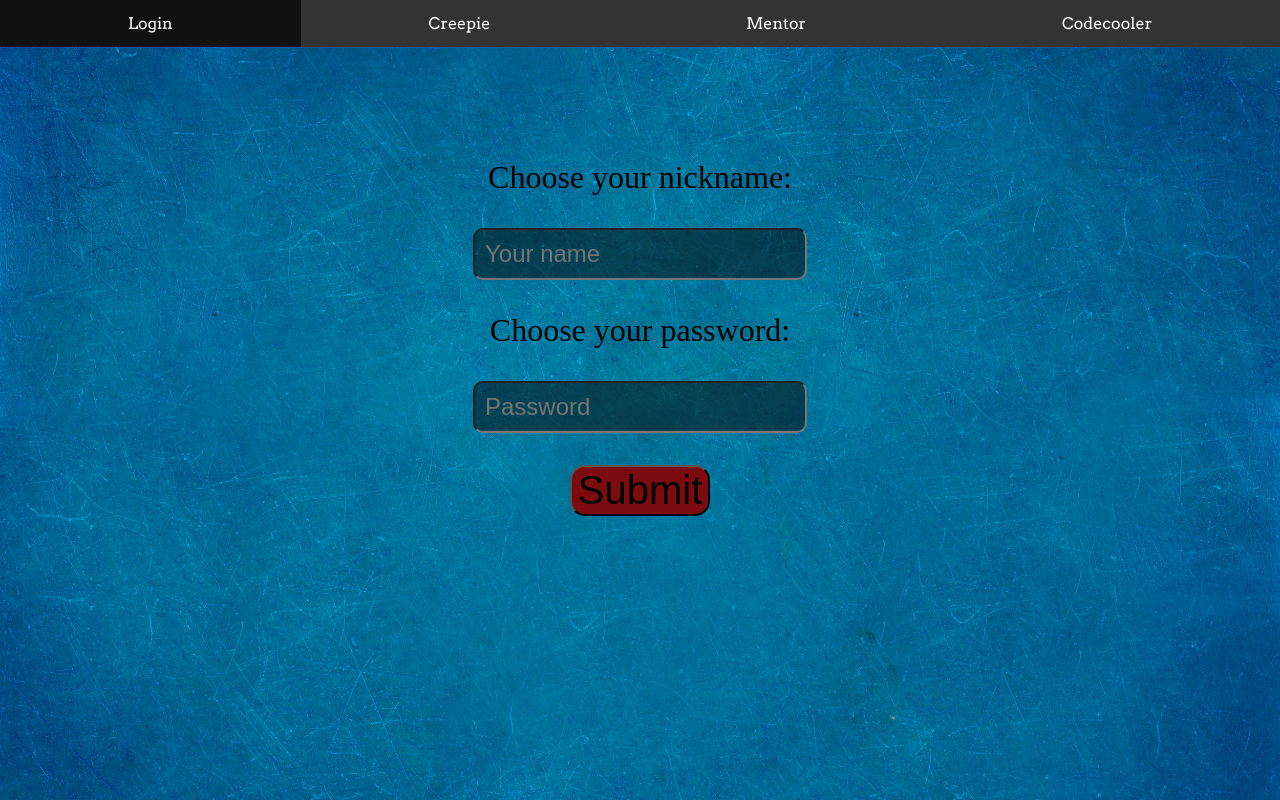
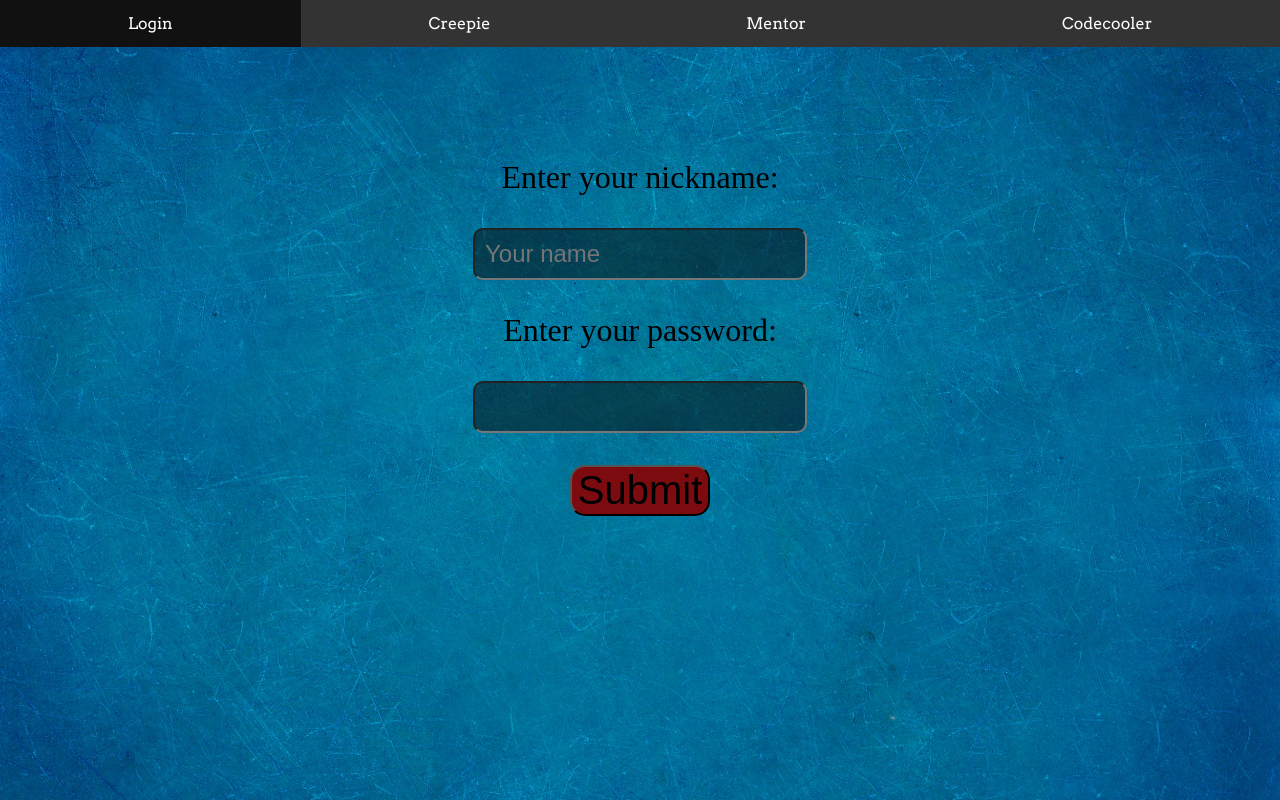
Before and after one commit to KamilKiklica/QuestStore, a plain HTML site: page index.html in a window 1280 px wide. Drawn offline with Linux system fonts and the light colour scheme.

Commit message:
Add hidden login pwd

```diff
--- a/index.html
+++ b/index.html
@@ -20,17 +20,18 @@
 </div>
 
         <div class="login">
-            <p>Choose your nickname:</p>
+            <p>Enter your nickname:</p>
             <p>
                 <label>
                     <input type="text" name="name" placeholder="Your name">
                 </label>
             </p>
 
-            <p>Choose your password:</p>
+            <p>Enter your password:</p>
             <p>
                 <label>
-                <input name="species" placeholder="Password">
+                    <input type="password" name="pwd" maxlength="12"><br>
+<!--                    <input name="species" placeholder="Password">-->
                 </label>
             </p>
             <p><button class="submit" type="submit" onclick="location.href='Creepie.html';">Submit</button></p>
```
